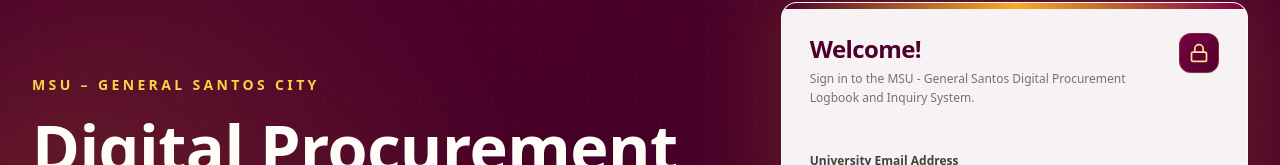
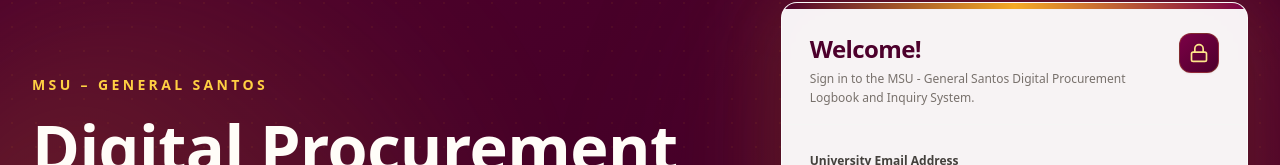
Before and after one commit to mjx0x0/procurematesu, a Next.js app: page / in a window 1280 px wide. Shown: the part 153-318 px from the top of the page. Built offline with nearby package versions, Linux system fonts and the light colour scheme; no server answers.

Commit message:
Shorten MSU-General Santos landing brand label

```diff
--- a/components/LandingPage.tsx
+++ b/components/LandingPage.tsx
@@ -59,7 +59,7 @@ export default function LandingPage() {
           <div className="mx-auto flex w-full max-w-[1500px] items-center justify-between gap-6 px-6 py-2.5 sm:px-8">
             <Link
               href="#home"
-              aria-label="ProcureMateSU — MSU General Santos City Digital Procurement Logbook"
+              aria-label="ProcureMateSU — MSU General Santos Digital Procurement Logbook"
               className="group flex min-w-0 items-center gap-3 rounded-2xl py-1 pr-2 transition-all duration-200 focus-visible:outline-none focus-visible:ring-2 focus-visible:ring-[#F6D58A]/70 focus-visible:ring-offset-2 focus-visible:ring-offset-[#4A002A]"
             >
               <span className="relative grid h-11 w-11 shrink-0 place-items-center overflow-hidden rounded-[14px] border border-[#F2D28A]/45 bg-gradient-to-br from-white/15 via-[#E9B957]/10 to-white/[0.04] shadow-[0_5px_18px_rgba(0,0,0,0.2)] ring-1 ring-white/5">
@@ -98,7 +98,7 @@ export default function LandingPage() {
           >
             <div className="w-full">
               <p className="mb-5 text-center lg:text-left text-xs sm:text-sm font-extrabold uppercase tracking-[0.24em] text-[#FFD043]">
-                MSU – GENERAL SANTOS CITY
+                MSU – GENERAL SANTOS
               </p>
               <h1 className="w-full text-center lg:text-left font-black tracking-[-0.035em] leading-[1.14]">
                 <span className="block text-[2.45rem] sm:text-5xl lg:text-[3.5rem] xl:text-[4.05rem] font-black text-[#FFFDF8] pb-1 leading-[1.08]">
```
